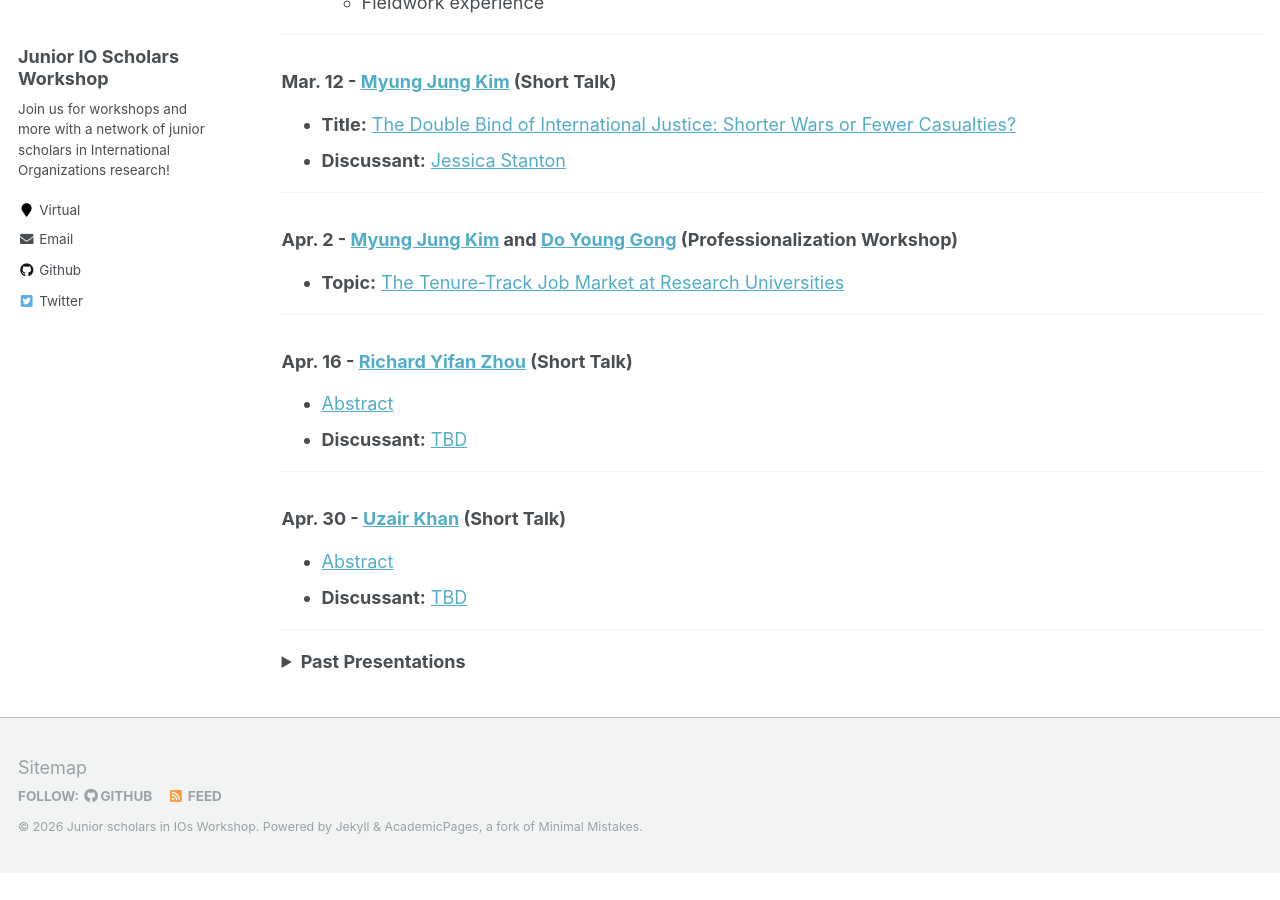
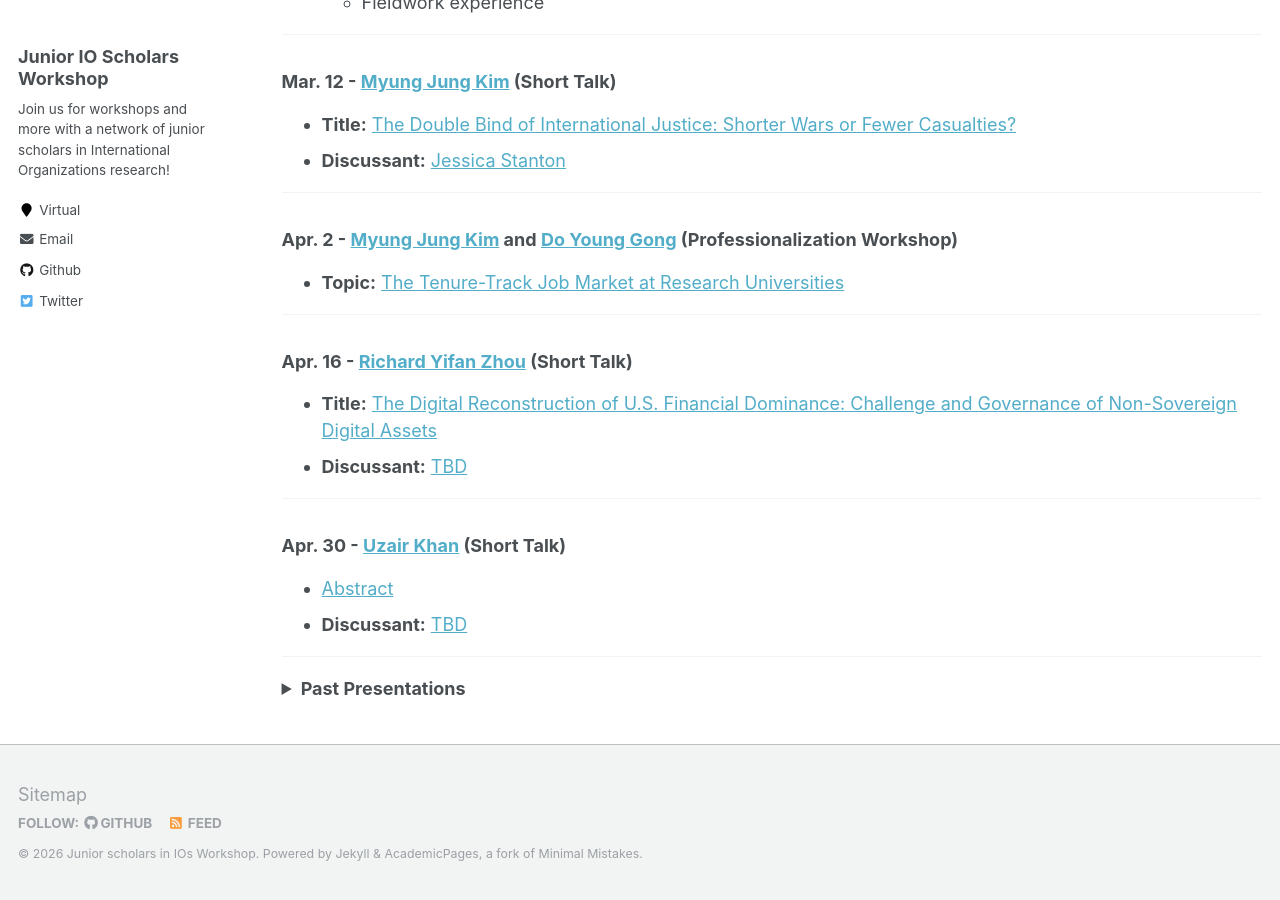
Before and after one commit to IO-workshop/IO-workshop.github.io, a Jekyll site: the page built from _pages/schedule.md, in a window 1280 px wide and 900 px high, scrolled down 606 px. Built offline with Jekyll 4.4.1, drawn with Linux system fonts in a browser that asks for light colours; before the commit the page ends 1479 px from its top, so only the background shows below that.

Commit message:
schedule

```diff
--- a/_pages/schedule.md
+++ b/_pages/schedule.md
@@ -34,9 +34,9 @@ Spring 2026 Meetings are scheduled for Thursdays at 11:00am (ET). The Zoom link
 
 ---
 
-### Apr. 16 - [Richard Yifan Zhou](https://sites.google.com/view/richardyifanzhou/) (Short Talk)
+### Apr. 16 - [Richard Yifan Zhou](https://richardmkit.github.io) (Short Talk)
 
-- [Abstract](https://io-workshop.github.io/files/Spring_2026/abstract_Richard_Yifan_Zhou.pdf)
+- **Title:** [The Digital Reconstruction of U.S. Financial Dominance: Challenge and Governance of Non-Sovereign Digital Assets](https://io-workshop.github.io/files/Spring_2026/Zhou_Digital_Reconstruction.pdf)
 - **Discussant:** [TBD]()
 
 ---
```
Also changed, not shown: 1 other file.
